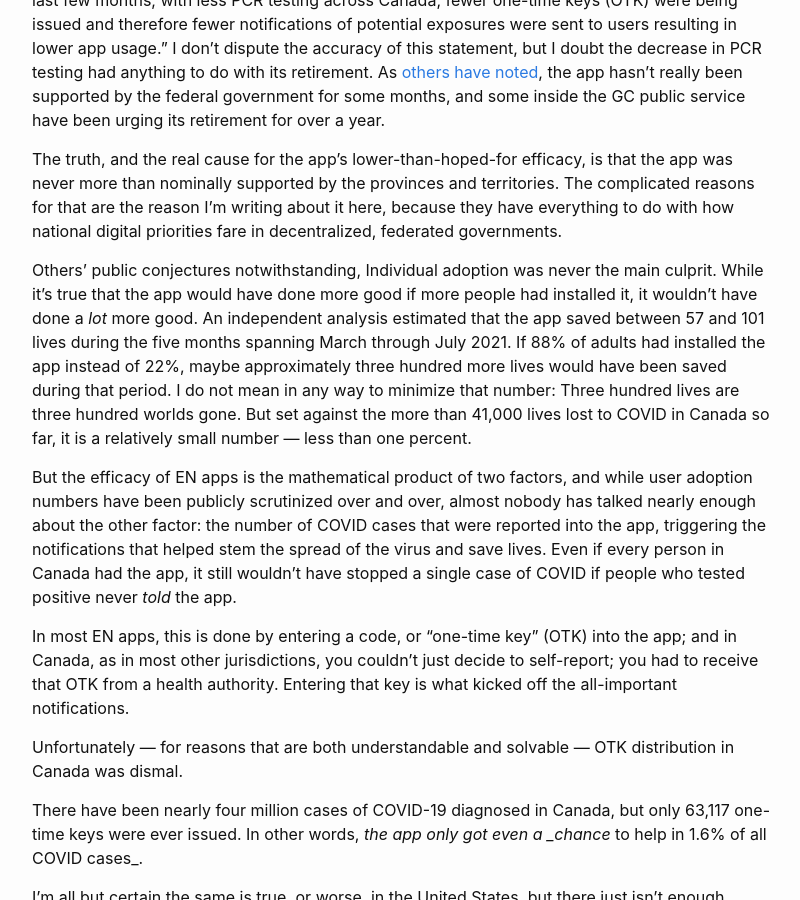
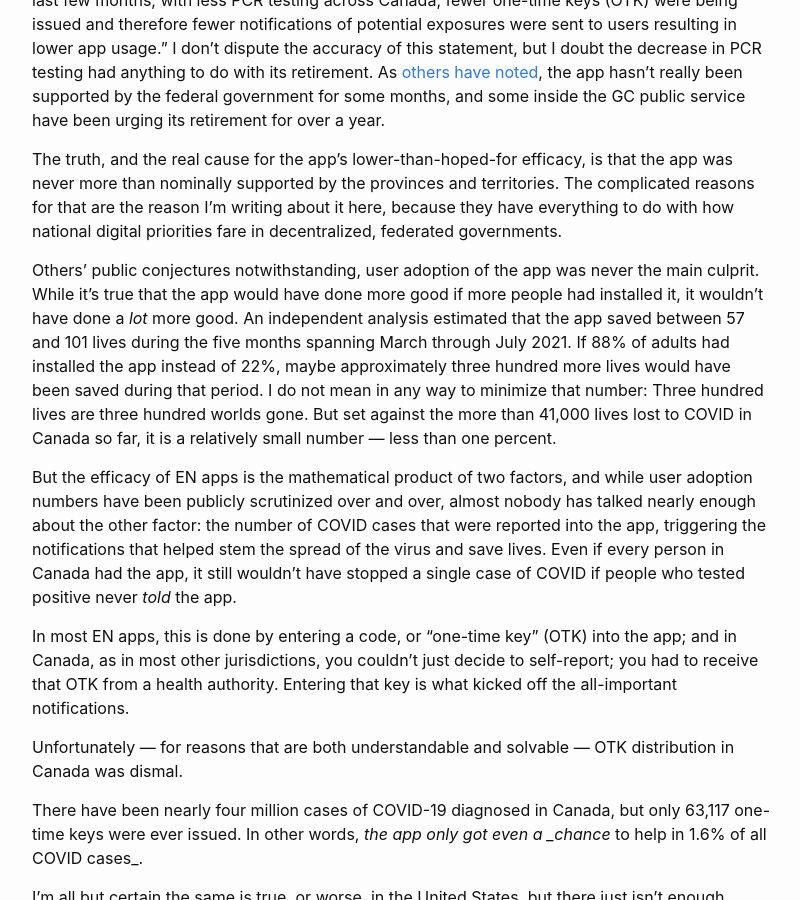
Before and after one commit to aaronsnow/aaronsnow.github.io, a Jekyll site: the page built from _posts/2022-06-22-the-real-reason-exposure-notification-apps-didnt-meet-expectations.md, in a window 1280 px wide and 900 px high, scrolled down 666 px. Shown: the whole window, without its empty margins (238-1038 px from the left). Built offline with Jekyll 4.4.1, drawn with Linux system fonts in a browser that asks for light colours.

Commit message:
minor language edit

```diff
--- a/_posts/2022-06-22-the-real-reason-exposure-notification-apps-didnt-meet-expectations.md
+++ b/_posts/2022-06-22-the-real-reason-exposure-notification-apps-didnt-meet-expectations.md
@@ -16,7 +16,7 @@ A fair amount has been written about the recently retired [COVID Alert](https://
 
 The truth, and the real cause for the app’s lower-than-hoped-for efficacy, is that the app was never more than nominally supported by the provinces and territories. The complicated reasons for that are the reason I’m writing about it here, because they have everything to do with how national digital priorities fare in decentralized, federated governments.
 
-Others’ public conjectures notwithstanding, Individual adoption was never the main culprit. While it’s true that the app would have done more good if more people had installed it, it wouldn’t have done a _lot_ more good. An independent analysis estimated that the app saved between 57 and 101 lives during the five months spanning March through July 2021. If 88% of adults had installed the app instead of 22%, maybe approximately three hundred more lives would have been saved during that period. I do not mean in any way to minimize that number: Three hundred lives are three hundred worlds gone. But set against the more than 41,000 lives lost to COVID in Canada so far, it is a relatively small number — less than one percent.
+Others’ public conjectures notwithstanding, user adoption of the app was never the main culprit. While it’s true that the app would have done more good if more people had installed it, it wouldn’t have done a _lot_ more good. An independent analysis estimated that the app saved between 57 and 101 lives during the five months spanning March through July 2021. If 88% of adults had installed the app instead of 22%, maybe approximately three hundred more lives would have been saved during that period. I do not mean in any way to minimize that number: Three hundred lives are three hundred worlds gone. But set against the more than 41,000 lives lost to COVID in Canada so far, it is a relatively small number — less than one percent.
 
 But the efficacy of EN apps is the mathematical product of two factors, and while user adoption numbers have been publicly scrutinized over and over, almost nobody has talked nearly enough about the other factor: the number of COVID cases that were reported into the app, triggering the notifications that helped stem the spread of the virus and save lives. Even if every person in Canada had the app, it still wouldn’t have stopped a single case of COVID if people who tested positive never _told_ the app.
 
```
